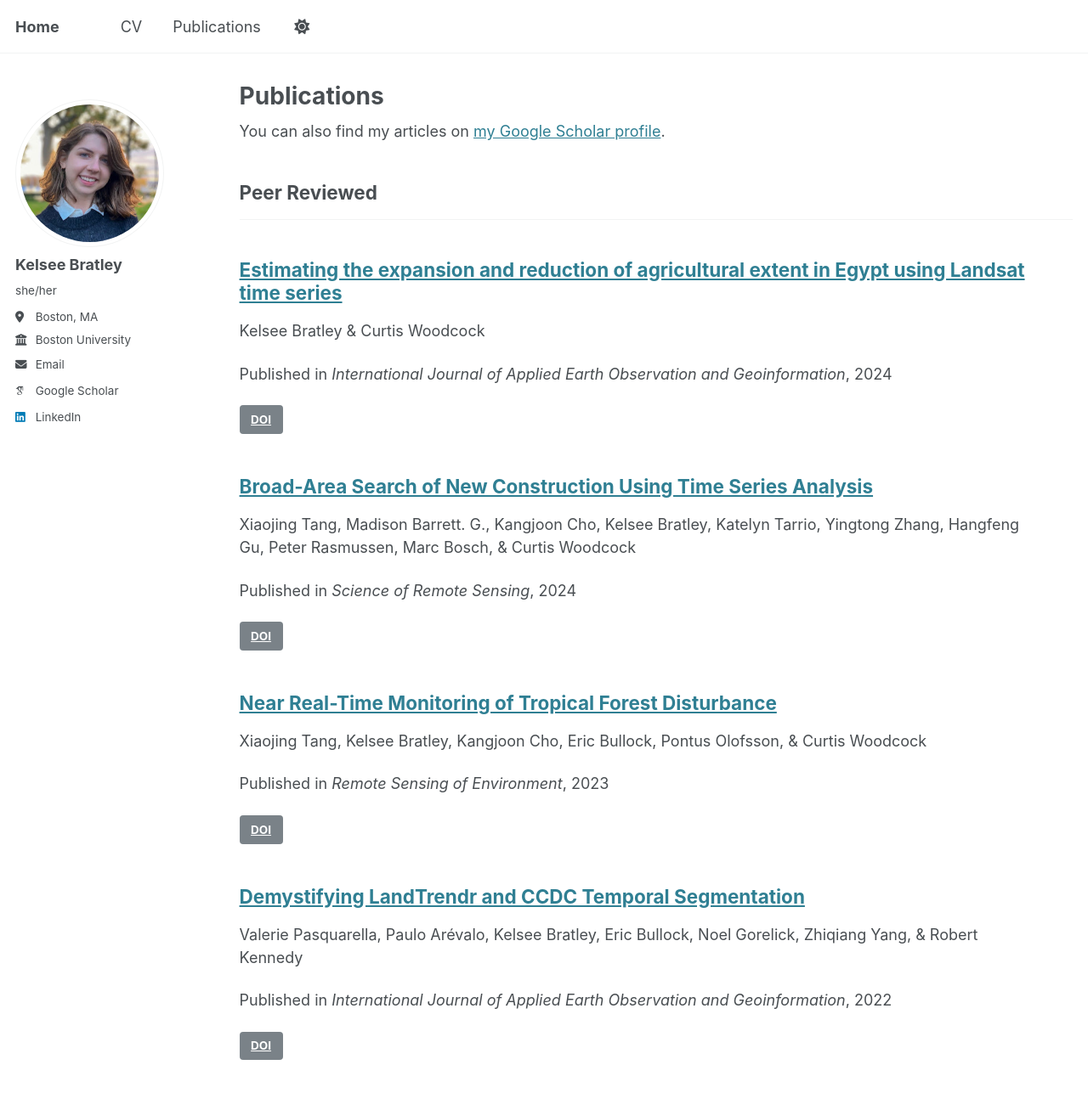
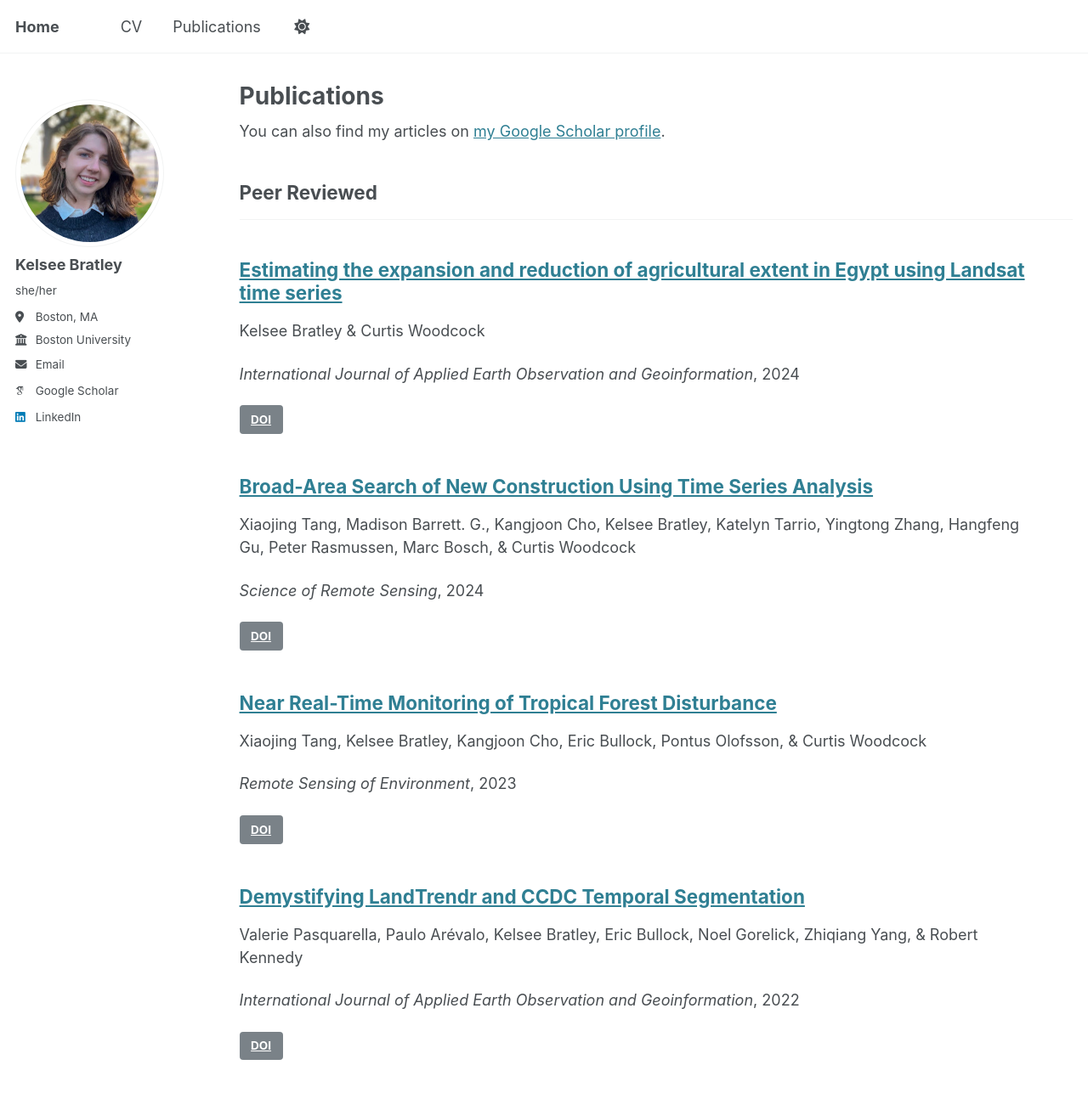
Before and after one commit to kbratley/kbratley.github.io, a Jekyll site: the page built from _pages/publications.html, in a window 1280 px wide and 1400 px high. Shown: the top 1287 px of the window at 85% size. Built offline with Jekyll 4.4.1, drawn with Linux system fonts in a browser that asks for light colours; some web fonts are replaced.

Commit message:
Update archive-single.html

```diff
--- a/_includes/archive-single.html
+++ b/_includes/archive-single.html
@@ -56,7 +56,7 @@
       {% endif %}
       <!-- VENUE & YEAR -->
       <p>
-        Published in <i>{{ post.venue }}</i>, {{ post.date | default: "1900-01-01" | date: "%Y" }}
+        <i>{{ post.venue }}</i>, {{ post.date | default: "1900-01-01" | date: "%Y" }}
       </p>
     {% elsif post.date %}
       <p class="page__date">
```
